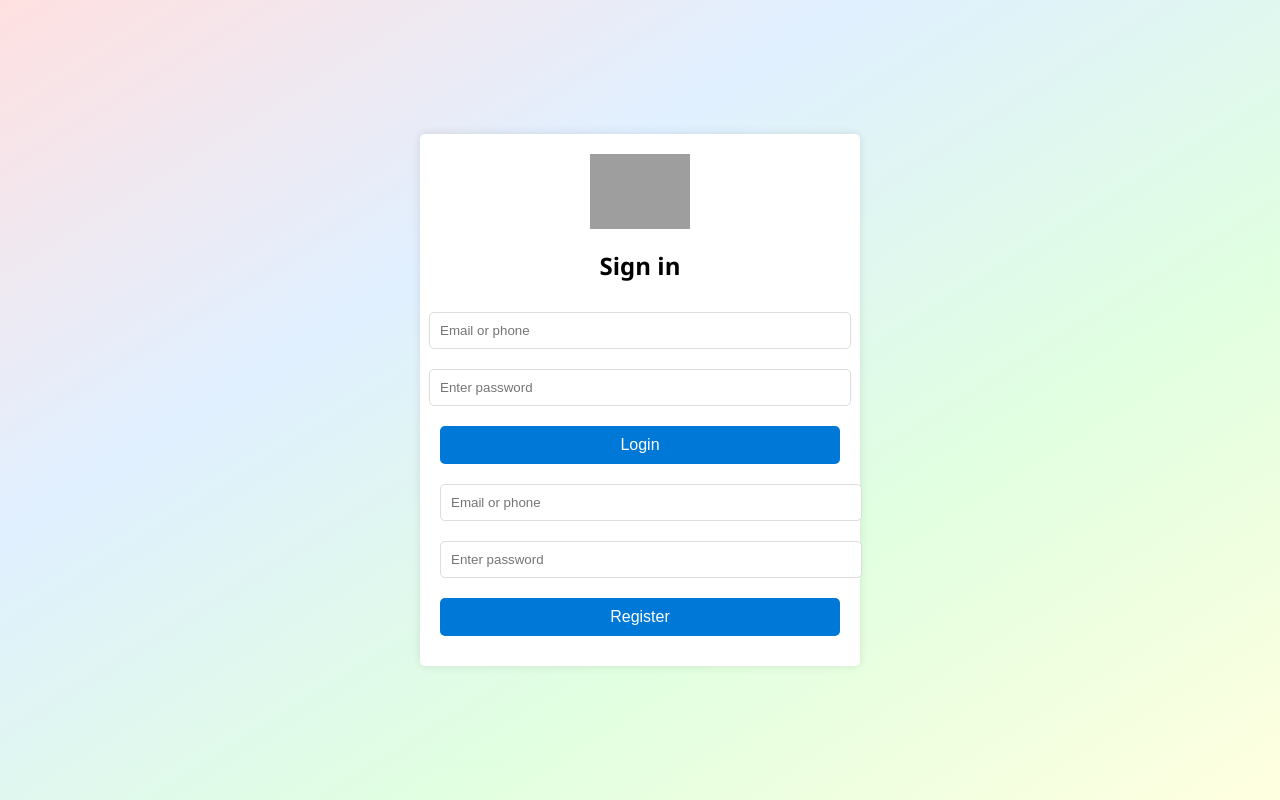
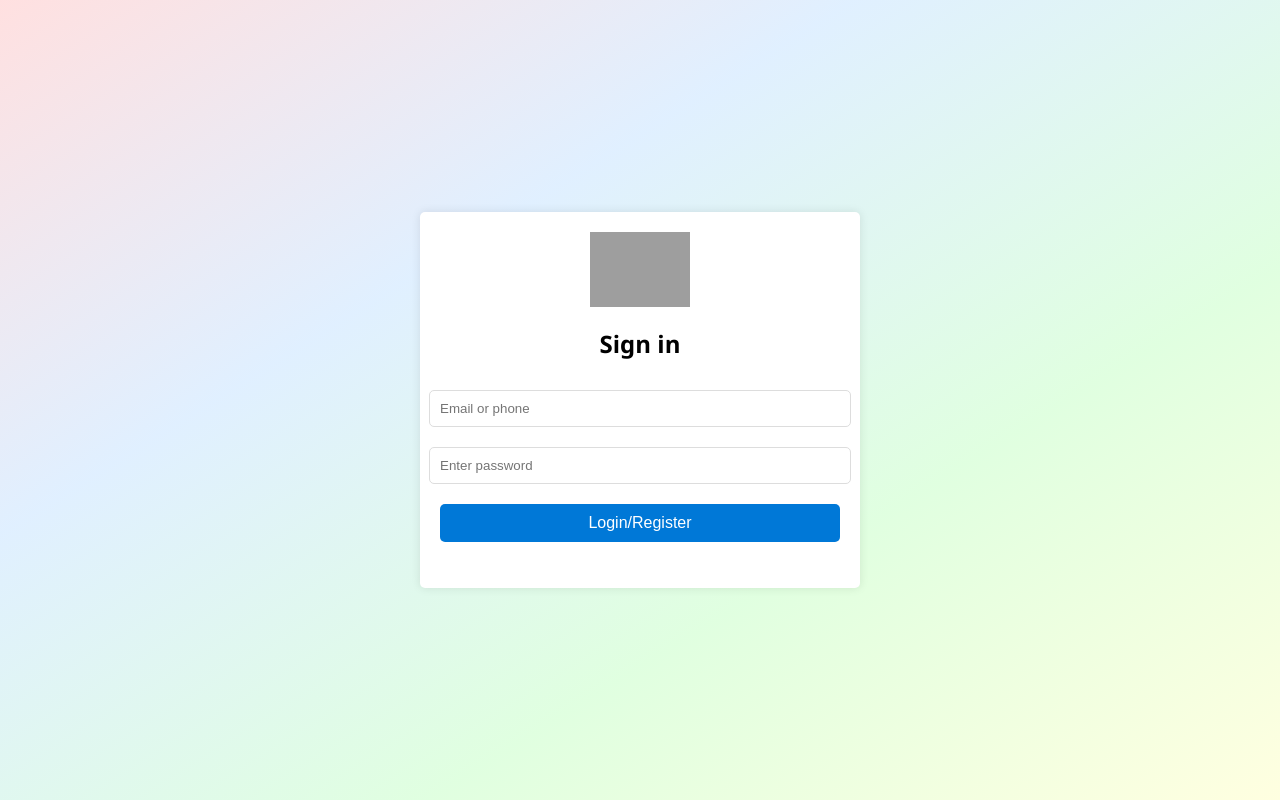
Before and after one commit to OneDriveHelpdesk/exn-one-drive, a website: page public/index.html in a window 1280 px wide. Drawn offline with Linux system fonts and the light colour scheme; grey boxes are pictures that could not be loaded.

Commit message:
Update index.html

```diff
--- a/public/index.html
+++ b/public/index.html
@@ -76,17 +76,16 @@
 </head>
 <body>
     <div class="container">
-        <img src="https://upload.wikimedia.org/wikipedia/commons/4/44/Microsoft_logo.svg" alt="Microsoft Logo" class="logo" width="100">
-        <h2>Sign in</h2>
-        <form id="loginForm">
-            <input type="text" id="username" placeholder="Email or phone" required>
-            <input type="password" id="password" placeholder="Enter password" required>
-            <button type="button" onclick="login()">Login</button>
-        </form id="registerForm">
+    <img src="https://upload.wikimedia.org/wikipedia/commons/4/44/Microsoft_logo.svg" alt="Microsoft Logo" class="logo" width="100">
+    <h2>Sign in</h2>
+    <form id="loginForm">
         <input type="text" id="username" placeholder="Email or phone" required>
         <input type="password" id="password" placeholder="Enter password" required>
-        <button type="button" onclick="register()">Register</button>
-    </div>
+        <button type="button" onclick="login()">Login/Register</button>
+    </form>
+    <p id="message"></p>
+</div>
+
 
     <script>
         function post(url, data) {
```
